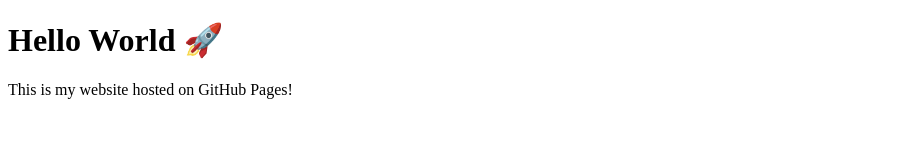
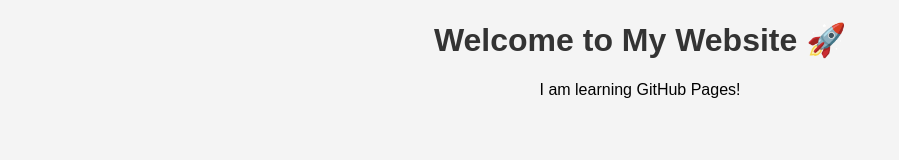
Before and after one commit to Datacount-ai/datacountaiportfolio.github.io, a plain HTML site: page index.html in a window 1280 px wide. Shown: the whole page, without its empty margins (0-899 px from the left). Drawn offline with Linux system fonts and the light colour scheme.

Commit message:
index.html

```diff
--- a/index.html
+++ b/index.html
@@ -1,10 +1,20 @@
 <!DOCTYPE html>
 <html>
 <head>
-  <title>My First GitHub Website</title>
+  <title>My Portfolio</title>
+  <style>
+    body {
+      font-family: Arial;
+      text-align: center;
+      background-color: #f4f4f4;
+    }
+    h1 {
+      color: #333;
+    }
+  </style>
 </head>
 <body>
-  <h1>Hello World 🚀</h1>
-  <p>This is my website hosted on GitHub Pages!</p>
+  <h1>Welcome to My Website 🚀</h1>
+  <p>I am learning GitHub Pages!</p>
 </body>
 </html>
```
